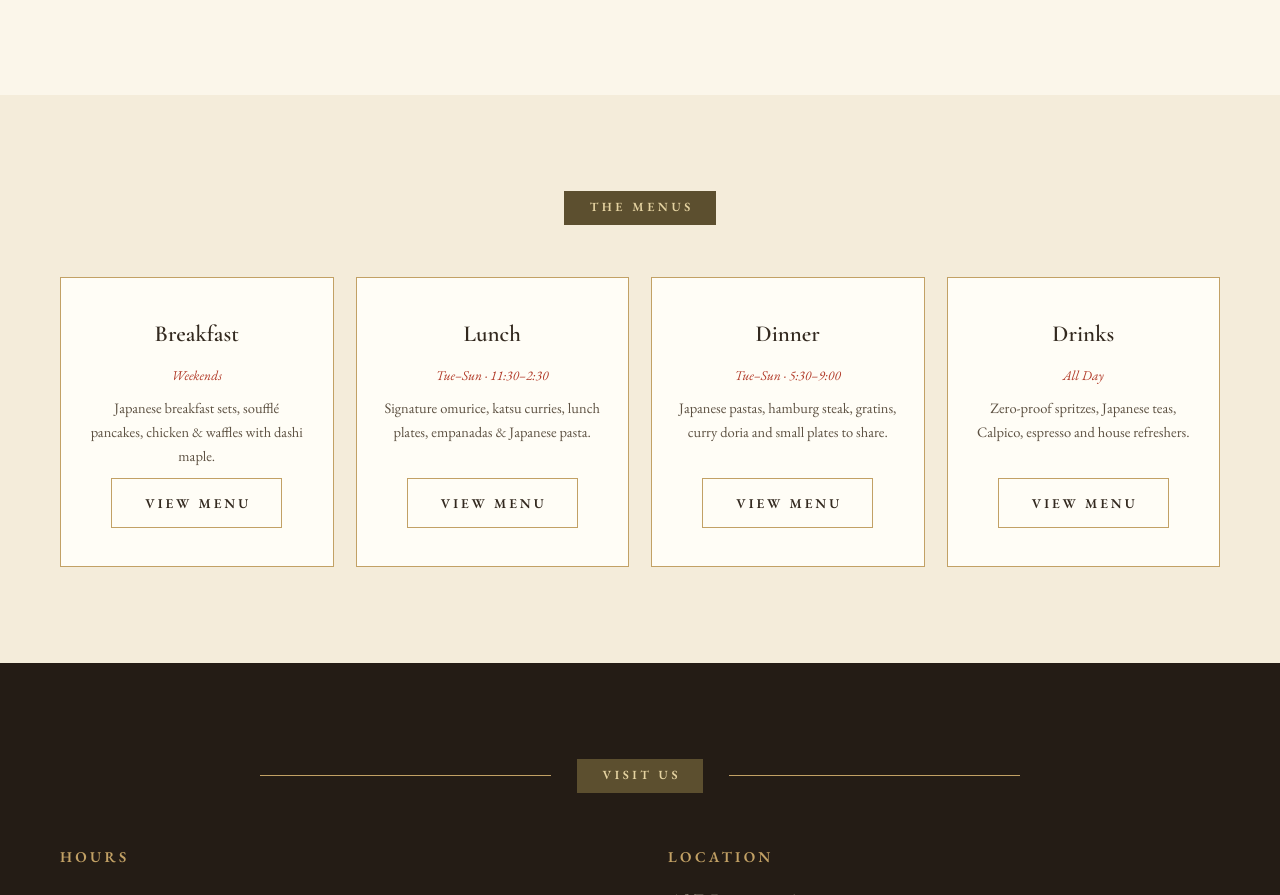
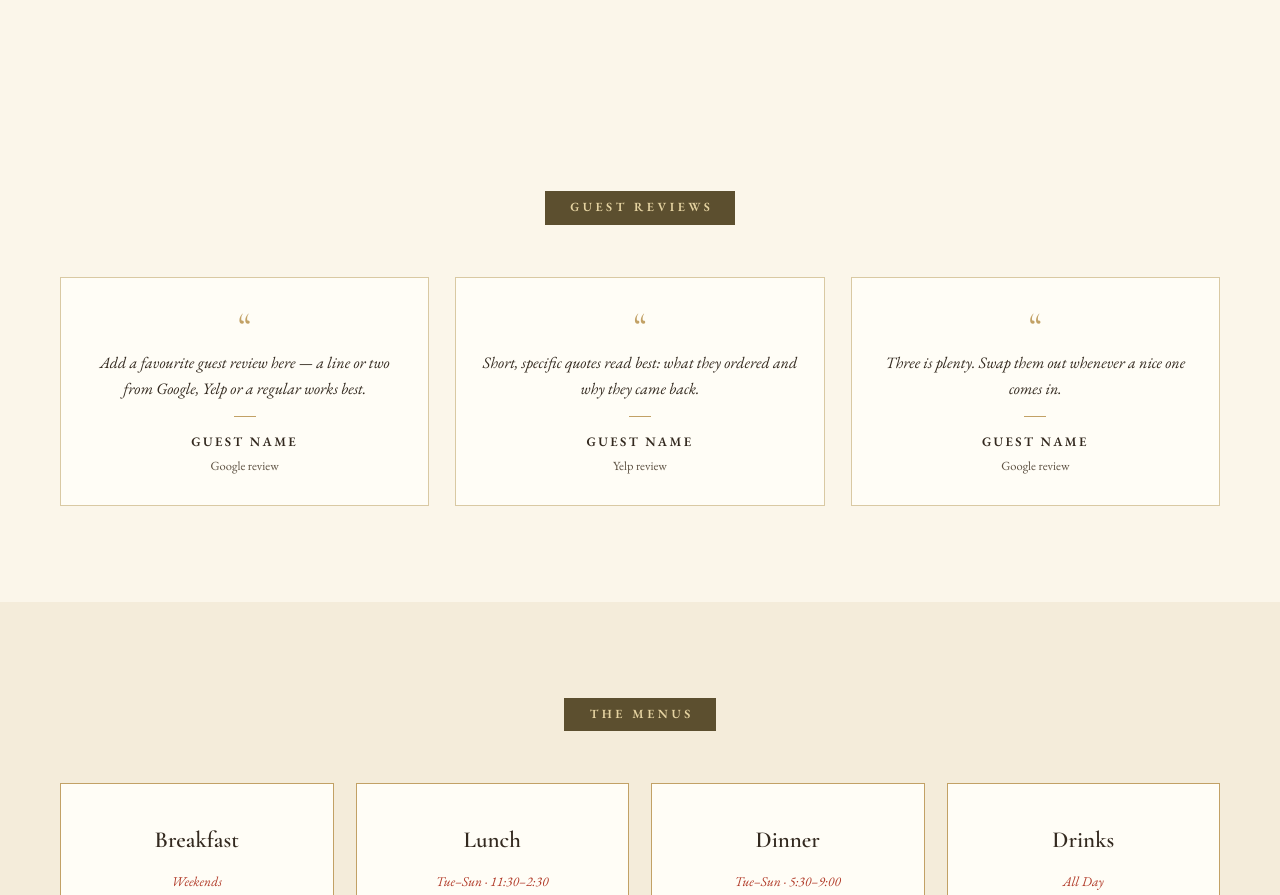
Before and after one commit to ppabba101/demi-site, a plain HTML site: page index.html in a window 1280 px wide. Shown: the part 2693-3588 px from the top of the page. Drawn offline with nearby package versions, Linux system fonts and the light colour scheme.

Commit message:
Add guest reviews section

```diff
--- a/index.html
+++ b/index.html
@@ -9,7 +9,7 @@
 <link rel="preconnect" href="https://fonts.googleapis.com">
 <link rel="preconnect" href="https://fonts.gstatic.com" crossorigin>
 <link href="https://fonts.googleapis.com/css2?family=Cormorant+Garamond:wght@400;500;600;700&family=Jost:wght@300;400;500;600&family=EB+Garamond:ital,wght@0,400;0,500;0,600;0,700;1,400;1,500&display=swap" rel="stylesheet">
-<link rel="stylesheet" href="style.css?v=20260802">
+<link rel="stylesheet" href="style.css?v=20260802b">
 </head>
 <body>
 
@@ -116,6 +116,33 @@
   </div>
 </section>
 
+<section class="section">
+  <div class="wrap">
+    <div class="section-head"><span class="kicker">Guest Reviews</span></div>
+    <!-- Placeholder copy: real guest quotes go here, see README -->
+    <div class="review-grid">
+      <blockquote class="review-card">
+        <div class="mark">&ldquo;</div>
+        <p>Add a favourite guest review here &mdash; a line or two from Google, Yelp or a regular works best.</p>
+        <div class="dash"></div>
+        <cite>Guest name<span>Google review</span></cite>
+      </blockquote>
+      <blockquote class="review-card">
+        <div class="mark">&ldquo;</div>
+        <p>Short, specific quotes read best: what they ordered and why they came back.</p>
+        <div class="dash"></div>
+        <cite>Guest name<span>Yelp review</span></cite>
+      </blockquote>
+      <blockquote class="review-card">
+        <div class="mark">&ldquo;</div>
+        <p>Three is plenty. Swap them out whenever a nice one comes in.</p>
+        <div class="dash"></div>
+        <cite>Guest name<span>Google review</span></cite>
+      </blockquote>
+    </div>
+  </div>
+</section>
+
 <section class="section alt">
   <div class="wrap">
     <div class="section-head"><span class="kicker">The Menus</span></div>
@@ -202,6 +229,6 @@
   </div>
 </footer>
 
-<script src="site.js?v=20260802" defer></script>
+<script src="site.js?v=20260802b" defer></script>
 </body>
 </html>
--- a/style.css
+++ b/style.css
@@ -182,6 +182,28 @@ a:focus-visible,button:focus-visible{outline:2px solid var(--gold);outline-offse
 .menu-card p{font-size:14.5px;color:var(--ink-soft)}
 .menu-card .btn{margin-top:auto}
 
+/* ---------- guest reviews ---------- */
+.review-grid{display:grid;grid-template-columns:repeat(3,1fr);gap:26px}
+.review-card{
+  background:var(--card);border:1px solid var(--gold-soft);
+  padding:30px 26px 28px;text-align:center;
+  display:flex;flex-direction:column;align-items:center;gap:6px;
+}
+.review-card .mark{
+  font-family:'Cormorant Garamond',serif;font-size:40px;line-height:.9;
+  color:var(--gold);
+}
+.review-card p{font-size:16px;font-style:italic;line-height:1.65}
+.review-card .dash{width:22px;border-top:1.4px solid var(--gold);margin:8px auto}
+.review-card cite{
+  font-style:normal;font-size:13px;font-weight:600;
+  letter-spacing:.18em;text-transform:uppercase;
+}
+.review-card cite span{
+  display:block;font-size:12.5px;font-weight:400;letter-spacing:0;
+  text-transform:none;color:var(--ink-soft);margin-top:3px;
+}
+
 /* ---------- about ---------- */
 .about-grid{display:grid;grid-template-columns:1fr 1fr;gap:56px;align-items:center}
 .about-grid .photo{border:1px solid var(--gold);padding:10px;background:var(--card)}
@@ -343,7 +365,7 @@ footer a:hover{color:var(--paper)}
 
 /* ---------- ≤820: two-up grids and stacked halves ---------- */
 @media (max-width:820px){
-  .card-grid,.menu-cards{grid-template-columns:1fr 1fr}
+  .card-grid,.menu-cards,.review-grid{grid-template-columns:1fr 1fr}
   .about-grid,.visit-grid{grid-template-columns:1fr;gap:34px}
   .foot-grid{grid-template-columns:1fr;gap:30px;padding-bottom:32px}
   .m-cols,.m-cols.three{grid-template-columns:1fr}
@@ -367,10 +389,12 @@ footer a:hover{color:var(--paper)}
   .hero .cta-row{flex-direction:column;align-items:center;gap:12px;margin-top:28px}
   .hero .cta-row .btn{width:min(100%,300px);text-align:center}
 
-  .card-grid,.menu-cards{grid-template-columns:1fr;gap:18px}
+  .card-grid,.menu-cards,.review-grid{grid-template-columns:1fr;gap:18px}
   .card img{aspect-ratio:16/10}
   .card .card-body{padding:20px 20px 24px}
   .menu-card{padding:28px 20px 26px}
+  .review-card{padding:24px 20px 22px}
+  .review-card p{font-size:15.5px}
 
   .about-copy p{font-size:16px}
   .about-grid .photo{padding:7px}
```
Also changed, not shown: breakfast.html (+2 -2 lines), dinner.html (+2 -2 lines), drinks.html (+2 -2 lines), lunch.html (+2 -2 lines).
